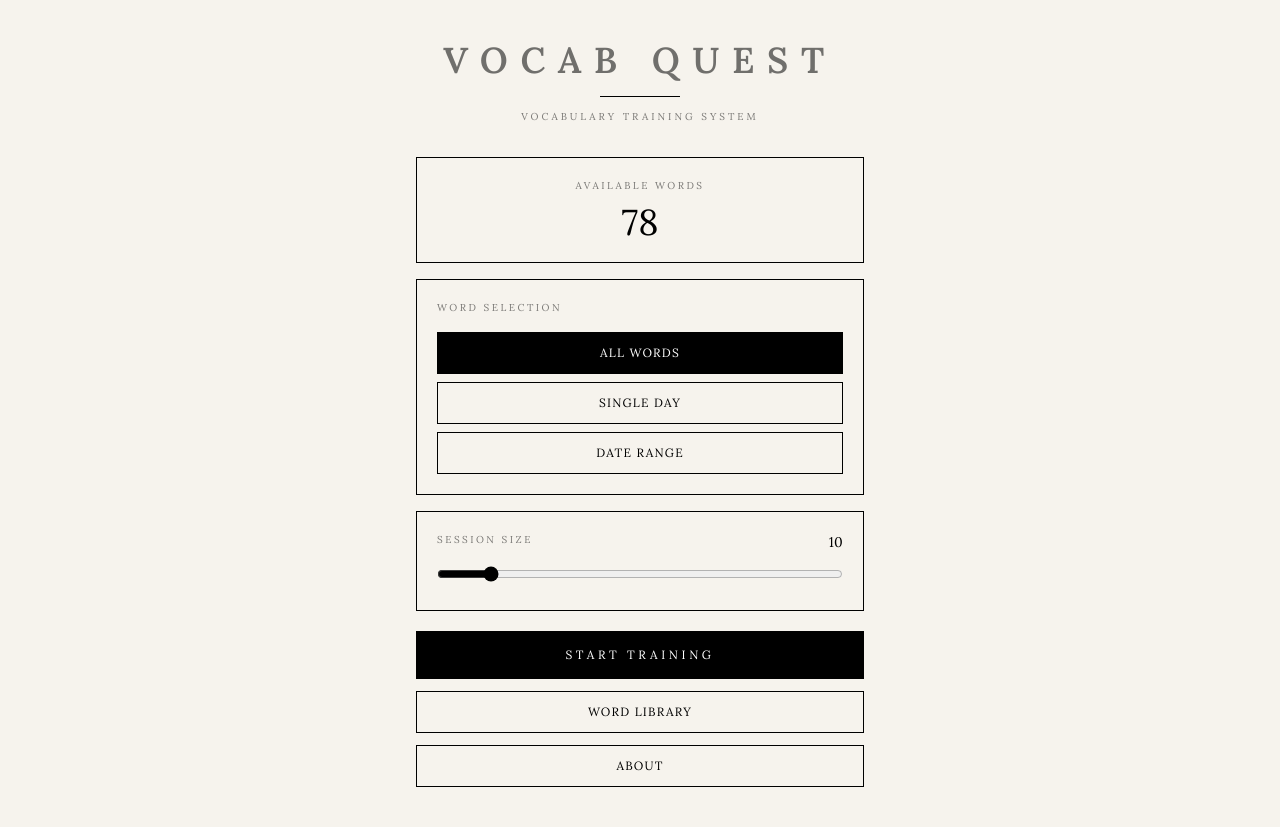
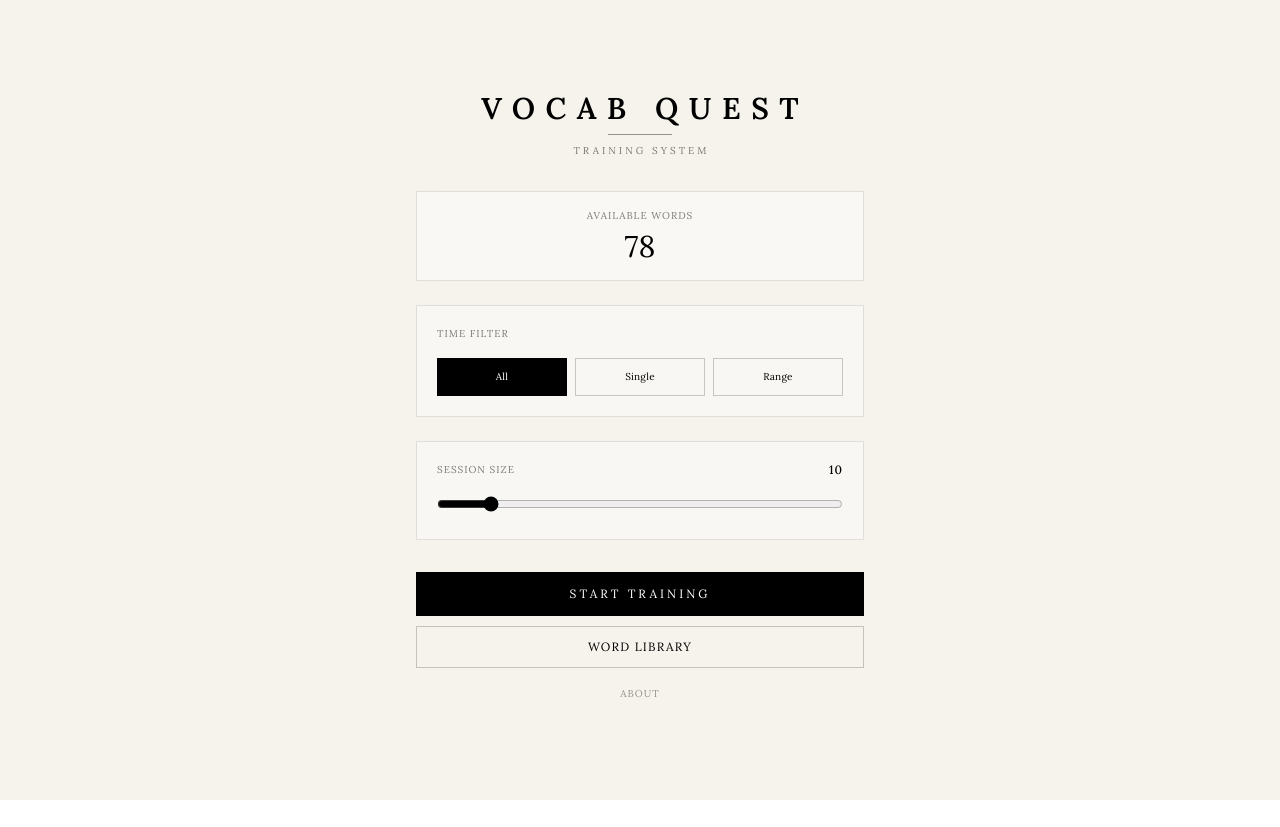
Before and after one commit to AbinashSarania/vocab-quest, a React (Vite) app: page / in a window 1280 px wide. Both pictures are taken after a click on the button "START". After the commit the page ends 800 px from the top, so only its background shows below. Built offline with nearby package versions, Linux system fonts and the light colour scheme.

Commit message:
Update MainMenu.jsx

```diff
--- a/src/components/MainMenu.jsx
+++ b/src/components/MainMenu.jsx
@@ -46,135 +46,108 @@ function MainMenu({ onStartGame, onOpenLibrary }) {
   };
 
   return (
-    <div className="min-h-screen bg-[#f6f3ed] text-black px-5 py-10 flex items-center justify-center">
-      <div className="w-full max-w-md">
-        {/* HEADER */}
-        <div className="text-center mb-8">
-          <h1
-            className="
-    text-4xl
-    tracking-[0.35em]
-    font-semibold
-    animate-pulse
-  "
-          >
+    <div className="min-h-[100dvh] bg-[#f6f3ed] flex items-center justify-center p-4 sm:p-6 text-black selection:bg-black/20">
+      {/* MAIN CARD */}
+      <div className="w-full max-w-md space-y-5 sm:space-y-6 animate-[fadeIn_0.5s_ease]">
+        {/* TITLE */}
+        <div className="text-center space-y-2 mb-8">
+          <h1 className="text-2xl sm:text-3xl tracking-[0.35em] font-semibold ml-[0.35em]">
             VOCAB QUEST
           </h1>
-
-          <div className="w-20 h-[1px] bg-black mx-auto mt-4 mb-3"></div>
-
-          <p className="text-[10px] uppercase tracking-[0.3em] text-black/50">
-            Vocabulary Training System
+          <div className="w-16 h-[1px] bg-black/40 mx-auto"></div>
+          <p className="text-[9px] sm:text-[10px] tracking-[0.3em] text-black/50 uppercase ml-[0.3em]">
+            training system
           </p>
         </div>
 
-        {/* WORD COUNT */}
-        <div className="border border-black p-5 text-center">
-          <p className="text-[10px] uppercase tracking-[0.25em] text-black/50">
-            Available Words
+        {/* STATS */}
+        <div className="border border-black/10 bg-white/40 backdrop-blur-sm p-4 text-center">
+          <p className="text-[10px] tracking-widest text-black/50 uppercase">
+            available words
+          </p>
+          <h2 className="text-3xl font-light mt-1">{availableWords}</h2>
+        </div>
+
+        {/* DATE MODE */}
+        <div className="border border-black/10 bg-white/30 p-4 sm:p-5 space-y-4">
+          <p className="text-[10px] tracking-widest text-black/50 uppercase text-center sm:text-left">
+            time filter
           </p>
 
-          <h2 className="text-4xl font-light mt-2">{availableWords}</h2>
+          <div className="grid grid-cols-3 gap-2">
+            {["All", "Single", "Range"].map((m) => (
+              <button
+                key={m}
+                onClick={() =>
+                  setDateMode(
+                    m === "All"
+                      ? "All Dates"
+                      : m === "Single"
+                        ? "Single Date"
+                        : "Date Range",
+                  )
+                }
+                className={`text-[10px] py-2.5 border transition-colors ${
+                  dateMode.includes(m)
+                    ? "bg-black text-white border-black"
+                    : "border-black/20 hover:bg-black/5 hover:border-black/40"
+                }`}
+              >
+                {m}
+              </button>
+            ))}
           </div>
 
-        {/* FILTERS */}
-        <div className="border border-black mt-4 p-5">
-          <p className="text-[10px] uppercase tracking-[0.25em] text-black/50 mb-4">
-            Word Selection
-          </p>
-
-          <div className="space-y-2">
+          {/* SINGLE DATE */}
+          {dateMode === "Single Date" && (
+            <div className="relative mt-2 animate-[fadeIn_0.2s_ease]">
               <button
-              onClick={() => setDateMode("All Dates")}
-              className={`w-full border py-3 text-xs uppercase tracking-widest transition ${
-                dateMode === "All Dates"
-                  ? "bg-black text-white border-black"
-                  : "border-black hover:bg-black hover:text-white"
-              }`}
+                onClick={() =>
+                  document.getElementById("singleDatePicker")?.showPicker?.()
+                }
+                className="w-full border border-black/20 py-2.5 px-3 text-sm text-left bg-transparent hover:border-black/40 transition-colors focus:outline-none focus:border-black/60"
               >
-              All Words
+                {singleDate || "Select Date..."}
               </button>
 
-            <button
-              onClick={() => setDateMode("Single Date")}
-              className={`w-full border py-3 text-xs uppercase tracking-widest transition ${
-                dateMode === "Single Date"
-                  ? "bg-black text-white border-black"
-                  : "border-black hover:bg-black hover:text-white"
-              }`}
-            >
-              Single Day
-            </button>
-
-            {dateMode === "Single Date" && (
               <input
+                id="singleDatePicker"
                 type="date"
                 value={singleDate}
                 onChange={(e) => setSingleDate(e.target.value)}
-                className="
-                  w-full mt-2
-                  border border-black
-                  px-3 py-3
-                  text-sm
-                  bg-transparent
-                  box-border
-                "
+                className="absolute top-0 left-0 w-full h-full opacity-0 pointer-events-none"
               />
+            </div>
           )}
 
-            <button
-              onClick={() => setDateMode("Date Range")}
-              className={`w-full border py-3 text-xs uppercase tracking-widest transition ${
-                dateMode === "Date Range"
-                  ? "bg-black text-white border-black"
-                  : "border-black hover:bg-black hover:text-white"
-              }`}
-            >
-              Date Range
-            </button>
-
+          {/* DATE RANGE - Fixed Mobile Overflow */}
           {dateMode === "Date Range" && (
-              <div className="grid grid-cols-2 gap-2 mt-2">
+            <div className="flex flex-col sm:flex-row gap-2 sm:gap-3 mt-2 animate-[fadeIn_0.2s_ease]">
               <input
                 type="date"
                 value={fromDate}
                 onChange={(e) => setFromDate(e.target.value)}
-                  className="
-                    w-full
-                    border border-black
-                    px-2 py-3
-                    text-sm
-                    bg-transparent
-                    box-border
-                  "
+                className="w-full border border-black/20 p-2.5 text-sm bg-transparent focus:outline-none focus:border-black/60 hover:border-black/40 transition-colors"
+                aria-label="From Date"
               />
-
               <input
                 type="date"
                 value={toDate}
                 onChange={(e) => setToDate(e.target.value)}
-                  className="
-                    w-full
-                    border border-black
-                    px-2 py-3
-                    text-sm
-                    bg-transparent
-                    box-border
-                  "
+                className="w-full border border-black/20 p-2.5 text-sm bg-transparent focus:outline-none focus:border-black/60 hover:border-black/40 transition-colors"
+                aria-label="To Date"
               />
             </div>
           )}
         </div>
-        </div>
 
-        {/* SESSION SIZE */}
-        <div className="border border-black mt-4 p-5">
-          <div className="flex justify-between mb-3">
-            <span className="text-[10px] uppercase tracking-[0.25em] text-black/50">
-              Session Size
+        {/* SESSION CONTROL */}
+        <div className="border border-black/10 bg-white/30 p-4 sm:p-5 space-y-4">
+          <div className="flex justify-between items-center text-[10px] uppercase tracking-widest text-black/50">
+            <span>session size</span>
+            <span className="text-black font-medium text-xs">
+              {sessionLimit}
             </span>
-
-            <span className="text-sm">{sessionLimit}</span>
           </div>
 
           <input
@@ -183,93 +156,64 @@ function MainMenu({ onStartGame, onOpenLibrary }) {
             max={Math.max(availableWords, 1)}
             value={sessionLimit}
             onChange={(e) => setLimit(Number(e.target.value))}
-            className="w-full accent-black"
+            className="w-full accent-black cursor-pointer"
           />
         </div>
 
-        {/* BUTTONS */}
-        <div className="mt-5 space-y-3">
+        {/* ACTIONS */}
+        <div className="space-y-2.5 pt-2">
           <button
             onClick={handleStart}
             disabled={!availableWords}
-            className="
-              w-full
-              bg-black
-              text-white
-              py-4
-              text-xs
-              uppercase
-              tracking-[0.3em]
-              transition
-              hover:opacity-90
-              disabled:opacity-40
-            "
+            className="w-full bg-black text-white py-3.5 text-xs tracking-[0.25em] uppercase hover:bg-black/90 active:scale-[0.98] transition-all disabled:opacity-50 disabled:pointer-events-none"
           >
-            Start Training
+            start training
           </button>
 
           <button
             onClick={onOpenLibrary}
-            className="
-              w-full
-              border border-black
-              py-3
-              text-xs
-              uppercase
-              tracking-widest
-              hover:bg-black
-              hover:text-white
-              transition
-            "
+            className="w-full border border-black/20 py-3 text-xs tracking-widest uppercase hover:border-black hover:bg-black/5 transition-colors active:scale-[0.98]"
           >
-            Word Library
+            word library
           </button>
 
           <button
             onClick={() => setShowAbout(true)}
-            className="
-              w-full
-              border border-black
-              py-3
-              text-xs
-              uppercase
-              tracking-widest
-              hover:bg-black
-              hover:text-white
-              transition
-            "
+            className="w-full py-2 text-[10px] tracking-widest uppercase text-black/40 hover:text-black transition-colors"
           >
-            About
+            about
           </button>
         </div>
       </div>
 
       {/* ABOUT MODAL */}
       {showAbout && (
-        <div className="fixed inset-0 bg-black/20 backdrop-blur-sm flex items-center justify-center px-4">
-          <div className="w-full max-w-md bg-[#f6f3ed] border border-black p-6 text-center">
-            <h2 className="text-2xl tracking-[0.25em] font-semibold">ABOUT</h2>
+        <div className="fixed inset-0 bg-black/20 backdrop-blur-sm flex items-center justify-center p-4 z-50 animate-[fadeIn_0.2s_ease]">
+          <div className="w-full max-w-sm bg-[#f6f3ed] border border-black/20 p-6 sm:p-8 text-center shadow-2xl relative">
+            <h2 className="text-xl sm:text-2xl font-light tracking-[0.2em] ml-[0.2em]">
+              ABOUT
+            </h2>
 
-            <div className="w-20 h-[1px] bg-black mx-auto my-4"></div>
+            <div className="w-12 h-[1px] bg-black/40 my-5 mx-auto"></div>
 
-            <p className="text-sm text-black/70 leading-relaxed">
+            <p className="text-sm text-black/80 leading-relaxed font-light">
               I built this because reading vocabulary from PDFs felt boring and
               didn’t stick. So I turned it into an active recall system where
               you actually test yourself instead of just reading.
             </p>
 
-            <p className="mt-4 text-xs tracking-widest text-black/50 uppercase">
-              Built for memory, retention and exam preparation
+            <p className="mt-5 text-[10px] uppercase tracking-widest text-black/50">
+              Built for memory, retention, & real exam prep.
             </p>
 
-            <div className="border-t border-black mt-5 pt-5">
-              <p className="text-[10px] tracking-[0.25em] uppercase text-black/50">
-                Suggestions
+            {/* EMAIL */}
+            <div className="mt-8 pt-6 border-t border-black/10">
+              <p className="text-[9px] tracking-widest text-black/40 uppercase mb-1">
+                SUGGESTIONS
               </p>
-
               <a
                 href="mailto:abinashsarania@gmail.com"
-                className="inline-block mt-2 underline"
+                className="text-xs tracking-wider text-black/80 hover:text-black hover:underline transition-colors"
               >
                 abinashsarania@gmail.com
               </a>
@@ -277,18 +221,7 @@ function MainMenu({ onStartGame, onOpenLibrary }) {
 
             <button
               onClick={() => setShowAbout(false)}
-              className="
-                w-full
-                border border-black
-                py-3
-                mt-6
-                text-xs
-                uppercase
-                tracking-widest
-                hover:bg-black
-                hover:text-white
-                transition
-              "
+              className="mt-8 w-full border border-black/20 py-3 text-[10px] tracking-[0.2em] uppercase hover:bg-black hover:text-white transition-colors active:scale-[0.98]"
             >
               Close
             </button>
```
Lines whose indentation alone changed are shown as unchanged.
